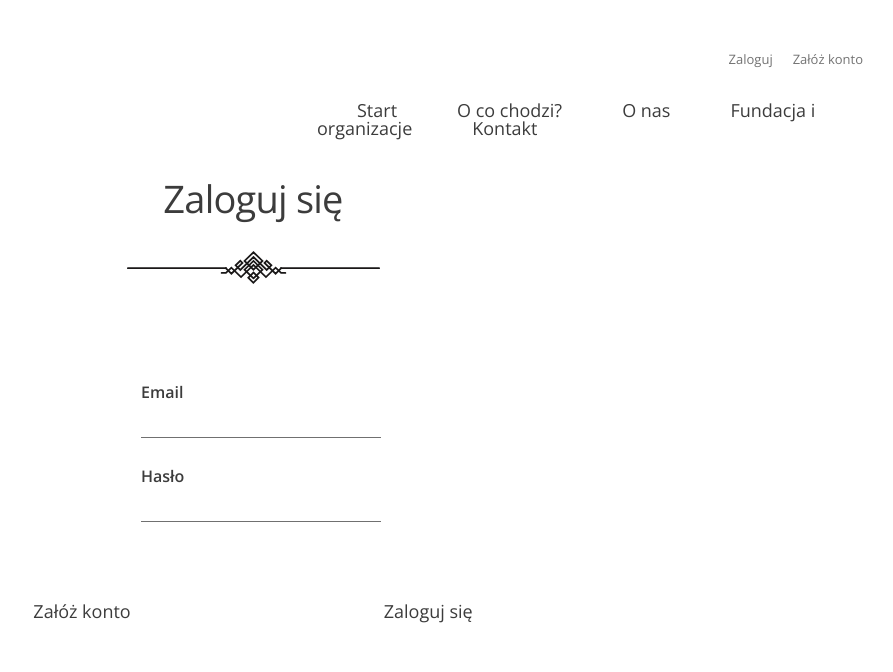
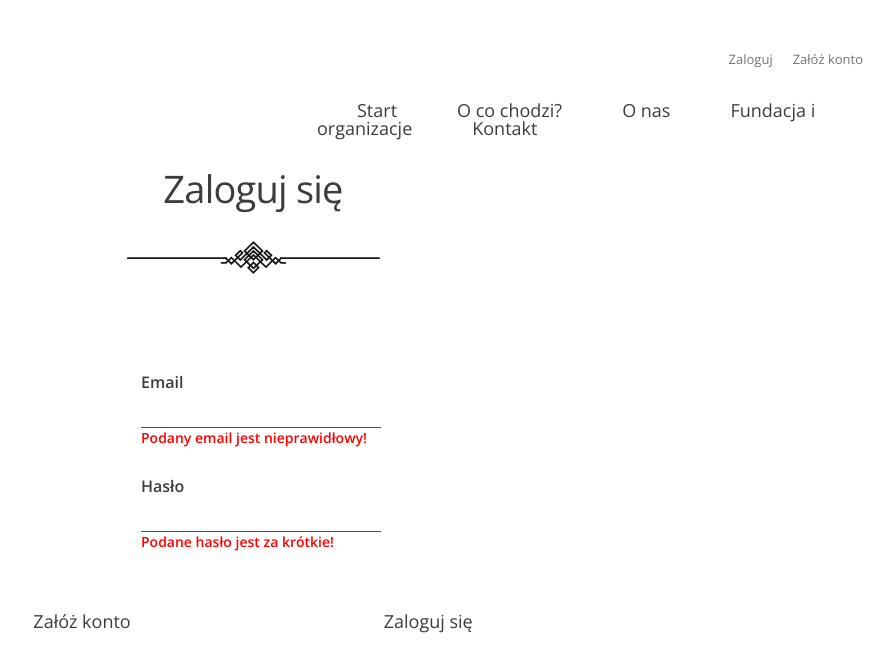
Before and after one commit to AdamNiziolek/Oddam-w-dobre-rece, a React (Create React App) app: page /logowanie in a window 1280 px wide. Both pictures are taken after a click on the element "Zaloguj się". Shown: the top 672 px of the page, without its empty margins (387-1280 px from the left). Built offline with nearby package versions, Linux system fonts and the light colour scheme.

Commit message:
Created login validation

```diff
--- a/src/components/Login.js
+++ b/src/components/Login.js
@@ -4,6 +4,12 @@ import HomeHeader from './HomeHeader'
 
 export default function Login() {
     const [form, setForm] = useState({ email:"", password:""});
+    const [emailError, setEmailError] = useState(false);
+    const [passwordError, setPasswordError] = useState(false);
+    const [emailInputClass, setEmailInputClass] = useState("");
+    const [emailErrorClass, setEmailErrorClass] = useState("form-error-alert form-no-error");
+    const [passwordInputClass, setPasswordInputClass] = useState("");
+    const [passwordErrorClass, setPasswordErrorClass] = useState("form-error-alert form-no-error");
 
     const handleChange = (e) => {
         const {name, value} = e.target;
@@ -13,8 +19,50 @@ export default function Login() {
             }));
     };
 
+    const validateEmail = (email) => {
+        return String(email)
+          .toLowerCase()
+          .match(
+            /^(([^<>()[\]\\.,;:\s@"]+(\.[^<>()[\]\\.,;:\s@"]+)*)|(".+"))@((\[[0-9]{1,3}\.[0-9]{1,3}\.[0-9]{1,3}\.[0-9]{1,3}\])|(([a-zA-Z\-0-9]+\.)+[a-zA-Z]{2,}))$/
+          );
+    };
+
+    const validatePassword = (password) => {
+        return String(password).length>=6;
+    };
+
     const handleSubmit = (e) => {
         e.preventDefault();
+
+        if (validateEmail(form.email)) {
+            setEmailError(false);
+        } else {
+            if (emailError !== true) setEmailError(true);
+        }
+
+        if (validatePassword(form.password)) {
+            setPasswordError(false);
+            if (emailError !== true) {
+                setForm({ email:"", password:"" });
+            }
+        } else {
+            if (passwordError !== true) setPasswordError(true);
+        }
+    }
+
+    if (emailError === true && emailInputClass !== "border-error") {
+        setEmailInputClass("border-error");
+        setEmailErrorClass("form-error-alert");
+    } else if (emailError !== true && emailInputClass === "border-error"){
+        setEmailInputClass("");
+        setEmailErrorClass("form-error-alert form-no-error");
+    }
+    if (passwordError === true && passwordInputClass !== "border-error") {
+        setPasswordInputClass("border-error");
+        setPasswordErrorClass("form-error-alert");
+    } else if (passwordError !== true && passwordInputClass === "border-error"){
+        setPasswordInputClass("");
+        setPasswordErrorClass("form-error-alert form-no-error");
     }
 
     return (
@@ -26,16 +74,18 @@ export default function Login() {
                 <form className="login__content__form" onSubmit={handleSubmit}>
                     <div className="login__content__form__data">
                         <label>Email
-                            <input type="email" name="email"
+                            <input type="email" name="email" class={emailInputClass}
                                 value={form.email} onChange={handleChange}
                             />
+                            <div className={emailErrorClass}>Podany email jest nieprawidłowy!</div>
                         </label>
                     </div>
                     <div className="login__content__form__data">
                         <label>Hasło
-                            <input type="password" name="password"
+                            <input type="password" name="password" class={passwordInputClass}
                                 value={form.password} onChange={handleChange}
                             />
+                            <div className={passwordErrorClass}>Podane hasło jest za krótkie!</div>
                         </label>
                     </div>
                     <div className="login__content__form__buttons">
@@ -49,8 +99,6 @@ export default function Login() {
                     </div>
                 </form>
             </div>
-
-
         </div>
     )
 }
--- a/src/scss/elements/_login.scss
+++ b/src/scss/elements/_login.scss
@@ -57,11 +57,25 @@
                         border-bottom: 1px solid #707070;
                         background-color: $color-transparent;
                     }
+
+                    .border-error {
+                        border-color: red;
+                    }
+
+                    .form-error-alert {
+                        font-size: 14px;
+                        line-height: 20px;
+                        color: red;
+                    }
+
+                    .form-no-error {
+                        visibility: hidden;
+                    }
                 }
             }
 
             &__buttons {
-                margin-top: 40px;
+                margin-top: 20px;
                 width: 180%;
                 display: flex;
                 justify-content: space-between;
```
